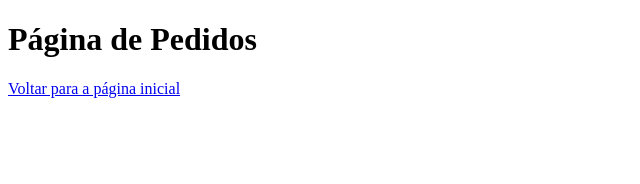
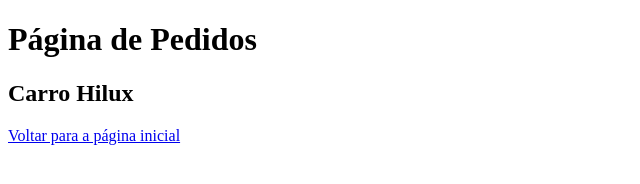
Before and after one commit to FabioL-96/aulagithub, a plain HTML site: page pedidos.html in a window 1280 px wide. Shown: the whole page, without its empty margins (0-640 px from the left). Drawn offline with Linux system fonts and the light colour scheme.

Commit message:
(v) Carro adicionado

```diff
--- a/pedidos.html
+++ b/pedidos.html
@@ -8,6 +8,7 @@
 </head>
 <body>
     <h1>Página de Pedidos</h1>
+    <h2>Carro Hilux</h2>
     <p></p>
     <a href="index.html">Voltar para a página inicial</a>
 
```
